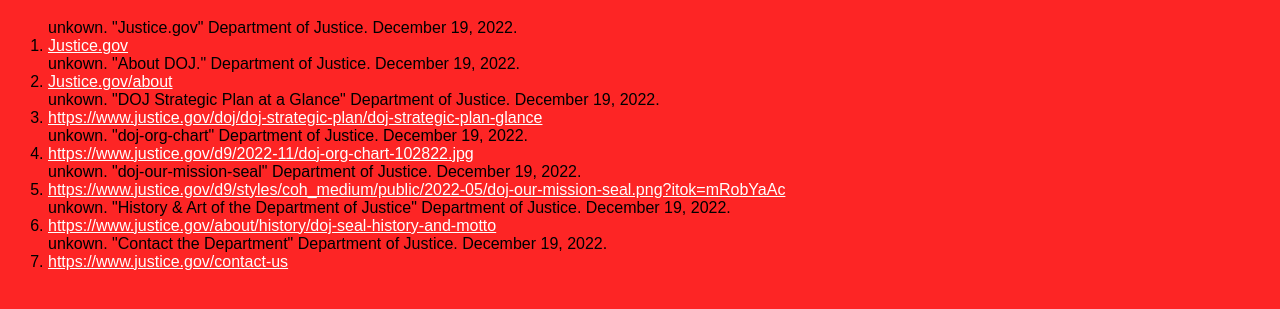
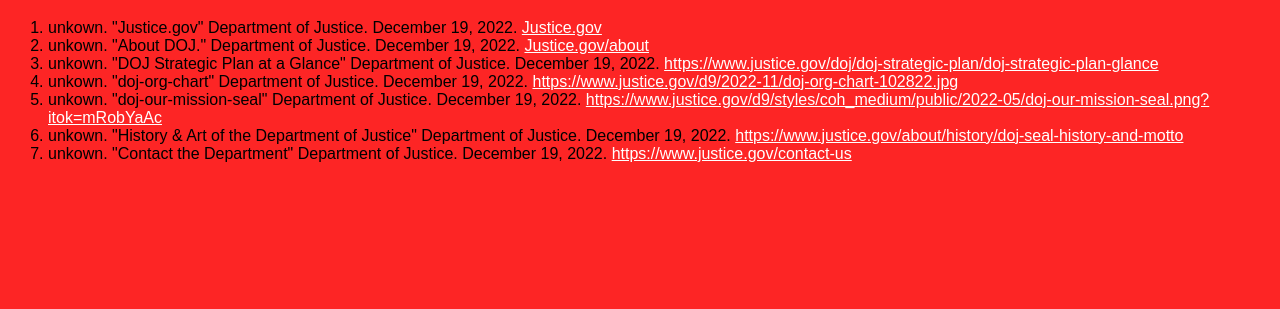
Before and after one commit to lbickley-pvcc/Bickley-CE-Project.github.io-, a plain HTML site: page Sources.html in a window 1280 px wide. Shown: the part 215-524 px from the top of the page. Drawn offline with Linux system fonts and the light colour scheme.

Commit message:
Update Sources.html

```diff
--- a/Sources.html
+++ b/Sources.html
@@ -26,13 +26,13 @@
  <h1> Sources </h1>
  <p>
     <ol>
-        unkown. "Justice.gov" Department of Justice. December 19, 2022. <li><a href="https://www.justice.gov">Justice.gov</a></li>
-        unkown. "About DOJ." Department of Justice. December 19, 2022. <li><a href="https://www.justice.gov/about">Justice.gov/about</a></li>
-        unkown. "DOJ Strategic Plan at a Glance" Department of Justice. December 19, 2022. <li><a href="https://www.justice.gov/doj/doj-strategic-plan/doj-strategic-plan-glance">https://www.justice.gov/doj/doj-strategic-plan/doj-strategic-plan-glance</a></li>
-        unkown. "doj-org-chart" Department of Justice. December 19, 2022. <li><a href="https://www.justice.gov/d9/2022-11/doj-org-chart-102822.jpg">https://www.justice.gov/d9/2022-11/doj-org-chart-102822.jpg</a></li>
-        unkown. "doj-our-mission-seal" Department of Justice. December 19, 2022. <li><a href="https://www.justice.gov/d9/styles/coh_medium/public/2022-05/doj-our-mission-seal.png?itok=mRobYaAc">https://www.justice.gov/d9/styles/coh_medium/public/2022-05/doj-our-mission-seal.png?itok=mRobYaAc</a></li>
-        unkown. "History & Art of the Department of Justice" Department of Justice. December 19, 2022. <li><a href="https://www.justice.gov/about/history/doj-seal-history-and-motto">https://www.justice.gov/about/history/doj-seal-history-and-motto</a></li>
-        unkown. "Contact the Department" Department of Justice. December 19, 2022. <li><a href="https://www.justice.gov/contact-us">https://www.justice.gov/contact-us</a></li>
+        <li>unkown. "Justice.gov" Department of Justice. December 19, 2022. <a href="https://www.justice.gov">Justice.gov</a></li>
+        <li>unkown. "About DOJ." Department of Justice. December 19, 2022. <a href="https://www.justice.gov/about">Justice.gov/about</a></li>
+        <li>unkown. "DOJ Strategic Plan at a Glance" Department of Justice. December 19, 2022. <a href="https://www.justice.gov/doj/doj-strategic-plan/doj-strategic-plan-glance">https://www.justice.gov/doj/doj-strategic-plan/doj-strategic-plan-glance</a></li>
+        <li>unkown. "doj-org-chart" Department of Justice. December 19, 2022. <a href="https://www.justice.gov/d9/2022-11/doj-org-chart-102822.jpg">https://www.justice.gov/d9/2022-11/doj-org-chart-102822.jpg</a></li>
+        <li>unkown. "doj-our-mission-seal" Department of Justice. December 19, 2022. <a href="https://www.justice.gov/d9/styles/coh_medium/public/2022-05/doj-our-mission-seal.png?itok=mRobYaAc">https://www.justice.gov/d9/styles/coh_medium/public/2022-05/doj-our-mission-seal.png?itok=mRobYaAc</a></li>
+        <li>unkown. "History & Art of the Department of Justice" Department of Justice. December 19, 2022. <a href="https://www.justice.gov/about/history/doj-seal-history-and-motto">https://www.justice.gov/about/history/doj-seal-history-and-motto</a></li>
+        <li>unkown. "Contact the Department" Department of Justice. December 19, 2022. <a href="https://www.justice.gov/contact-us">https://www.justice.gov/contact-us</a></li>
     </ol>
 </body>
 </html>
```
